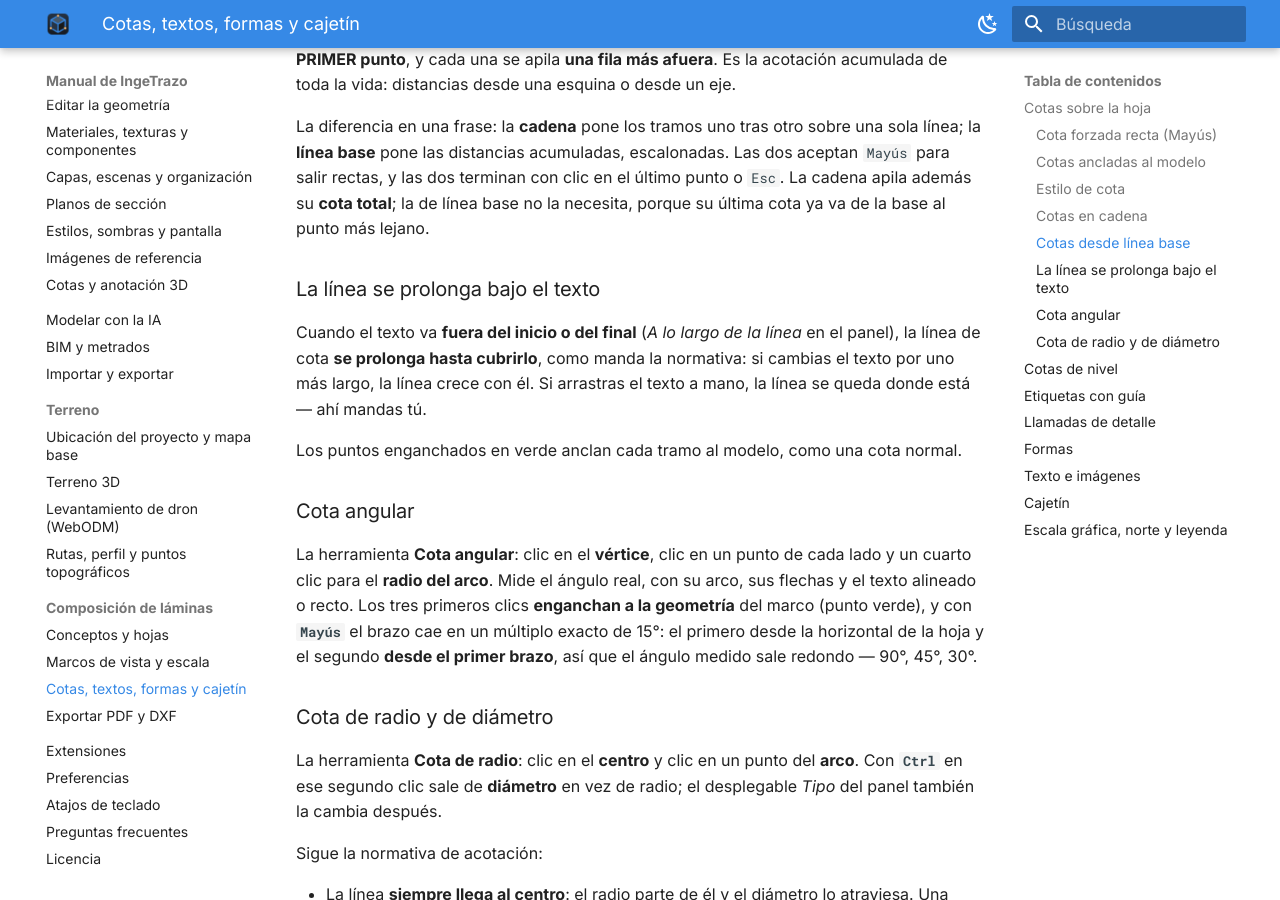
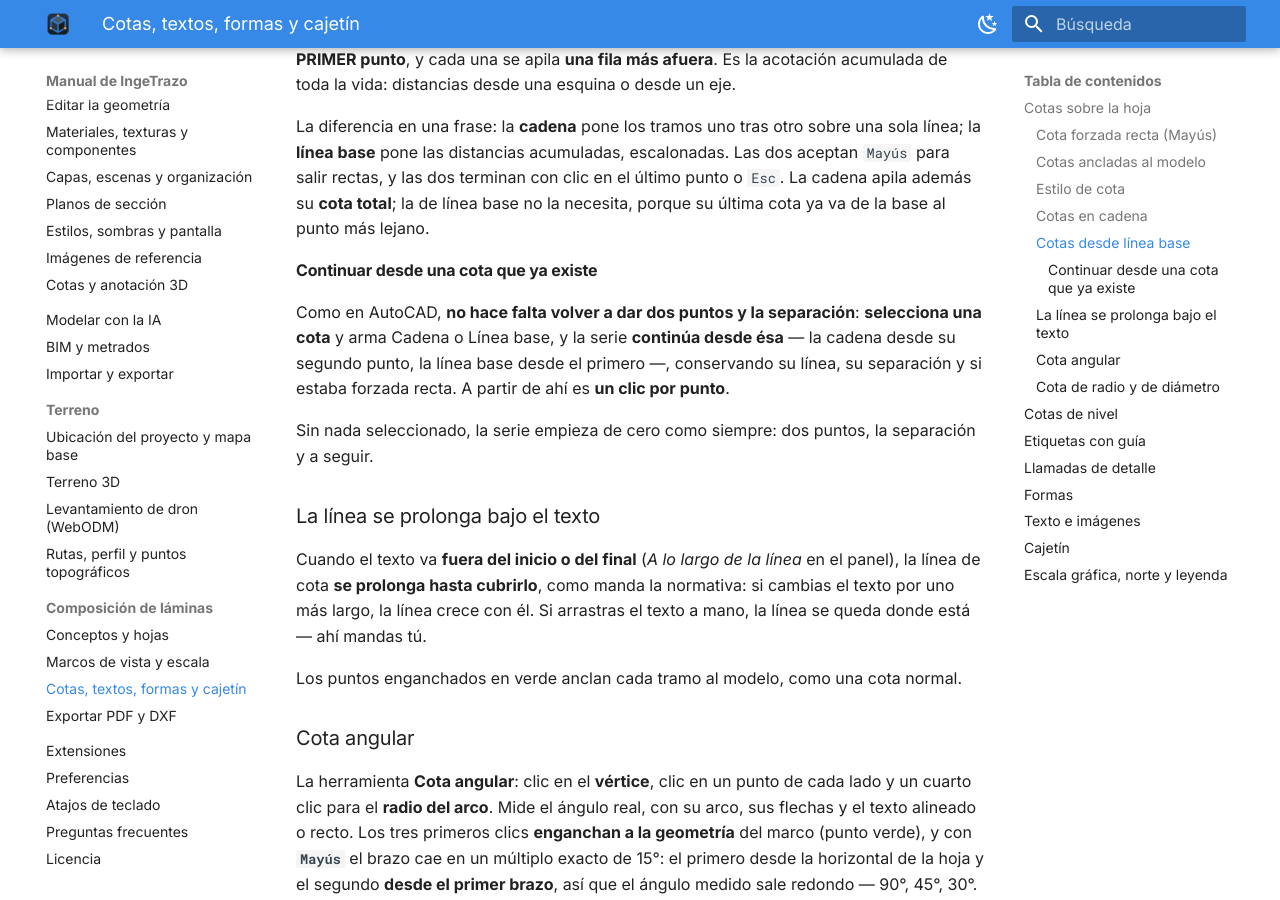
Before and after one commit to ingelibre/ingetrazo-docs, an MkDocs documentation site: the page built from docs/laminas/anotacion.md, in a window 1280 px wide and 900 px high, scrolled down 2119 px. Built offline with MkDocs 1.6.1 and Material for MkDocs 9.7.7, drawn with Linux system fonts in a browser that asks for light colours.

Commit message:
Láminas: continuar una cadena o una línea base desde una cota existente
Co-Authored-By: Claude Opus 5 (1M context) <noreply@anthropic.com>

```diff
--- a/docs/laminas/anotacion.md
+++ b/docs/laminas/anotacion.md
@@ -49,6 +49,12 @@ La herramienta **Cotas en cadena** (junto a la cota) acota varios tramos seguido
 La herramienta **Cotas desde línea base** es la hermana de la cadena: se usa igual —dos puntos, la separación, y luego un clic por punto— pero **todas las cotas miden desde el PRIMER punto**, y cada una se apila **una fila más afuera**. Es la acotación acumulada de toda la vida: distancias desde una esquina o desde un eje.
 
 La diferencia en una frase: la **cadena** pone los tramos uno tras otro sobre una sola línea; la **línea base** pone las distancias acumuladas, escalonadas. Las dos aceptan `Mayús` para salir rectas, y las dos terminan con clic en el último punto o `Esc`. La cadena apila además su **cota total**; la de línea base no la necesita, porque su última cota ya va de la base al punto más lejano.
+
+#### Continuar desde una cota que ya existe
+
+Como en AutoCAD, **no hace falta volver a dar dos puntos y la separación**: **selecciona una cota** y arma Cadena o Línea base, y la serie **continúa desde ésa** — la cadena desde su segundo punto, la línea base desde el primero —, conservando su línea, su separación y si estaba forzada recta. A partir de ahí es **un clic por punto**.
+
+Sin nada seleccionado, la serie empieza de cero como siempre: dos puntos, la separación y a seguir.
 
 ### La línea se prolonga bajo el texto
 
```
